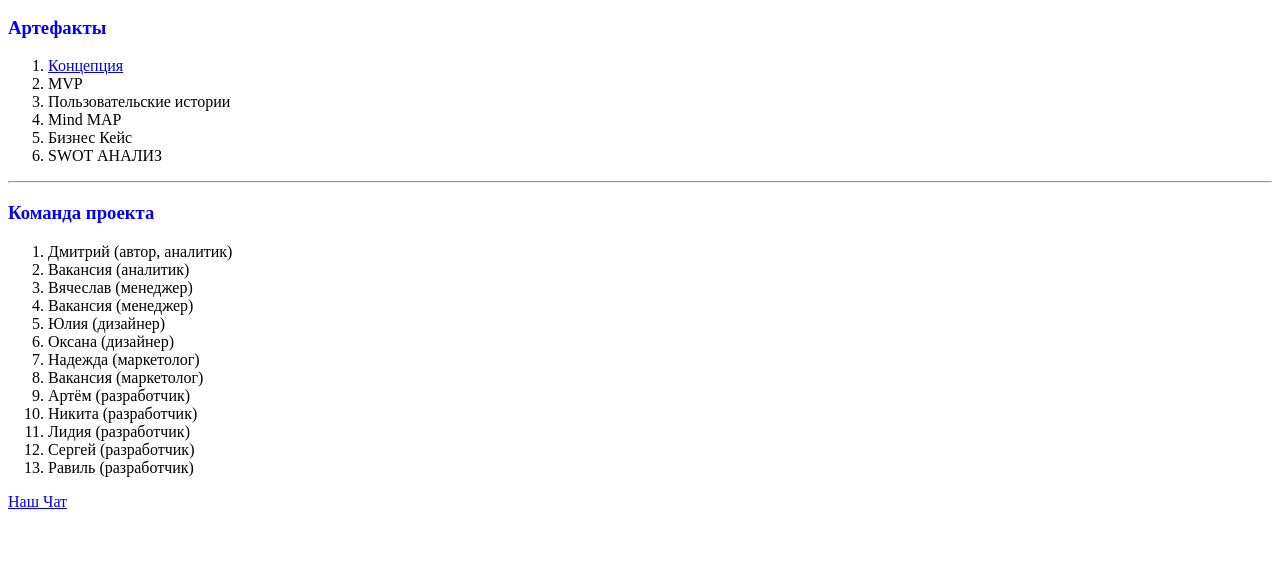
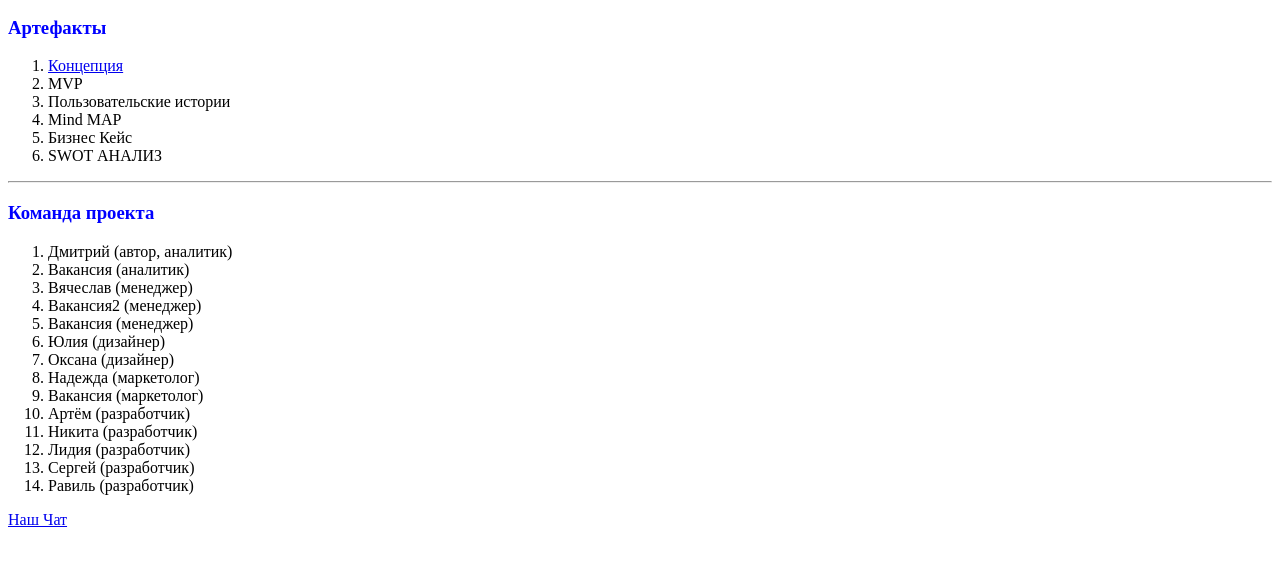
Before and after one commit to ViacheslavKariakin/SOCHIPLACETEST, a plain HTML site: page index.html in a window 1280 px wide. Shown: the part 97-660 px from the top of the page. Drawn offline with Linux system fonts and the light colour scheme.

Commit message:
Вакансия 2 менеджер добавлена

```diff
--- a/index.html
+++ b/index.html
@@ -43,6 +43,7 @@
         <li>Дмитрий (автор, аналитик)</li>
         <li>Вакансия (аналитик)</li>
         <li>Вячеслав (менеджер)</li>
+        <li>Вакансия2 (менеджер)</li>
         <li>Вакансия (менеджер)</li>
         <li>Юлия (дизайнер)</li>
         <li>Оксана (дизайнер)</li>
```
